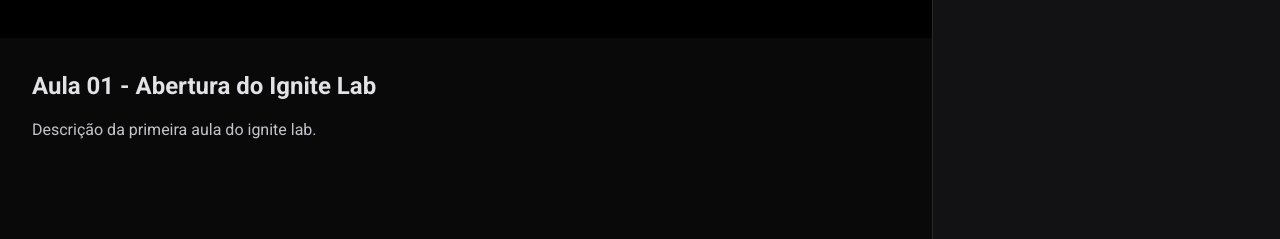
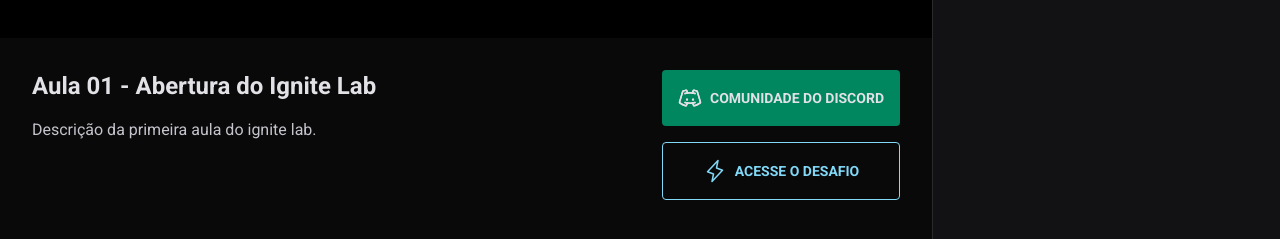
Before and after one commit to AloisioFernandes/IgniteLab, a React (Vite) app in the folder event-platform/: page / in a window 1280 px wide. Shown: the part 517-756 px from the top of the page. Built offline with nearby package versions, Linux system fonts and the light colour scheme; no server answers.

Commit message:
Botões.

```diff
--- a/event-platform/src/components/Video.tsx
+++ b/event-platform/src/components/Video.tsx
@@ -1,3 +1,5 @@
+import { DiscordLogo, Lightning } from "phosphor-react";
+
 export function Video() {
   return (
     <div className="flex-1">
@@ -14,10 +16,18 @@
             <p className="mt-4 text-gray-200">
               Descrição da primeira aula do ignite lab.
             </p>
-
           </div>
 
-          <div></div>
+          <div className="flex flex-col gap-4">
+            <a href="" className="p-4 text-sm bg-green-500 flex items-center rounded font-bold uppercase gap-2 justify-center">
+              <DiscordLogo size={24} />
+              Comunidade do Discord
+            </a>
+            <a href="" className="p-4 text-sm border border-blue-500 text-blue-500 flex items-center rounded font-bold uppercase gap-2 justify-center">
+              <Lightning size={24} />
+              Acesse o desafio
+            </a>
+          </div>
         </div>
         <div>
 
```
